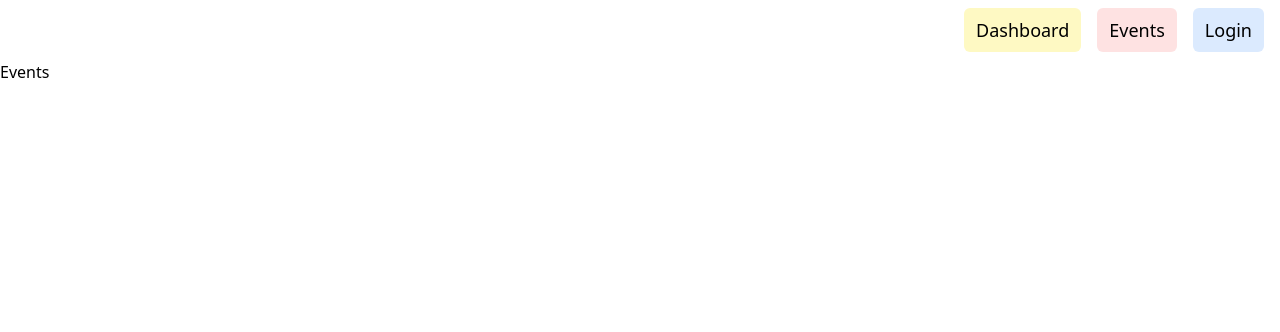
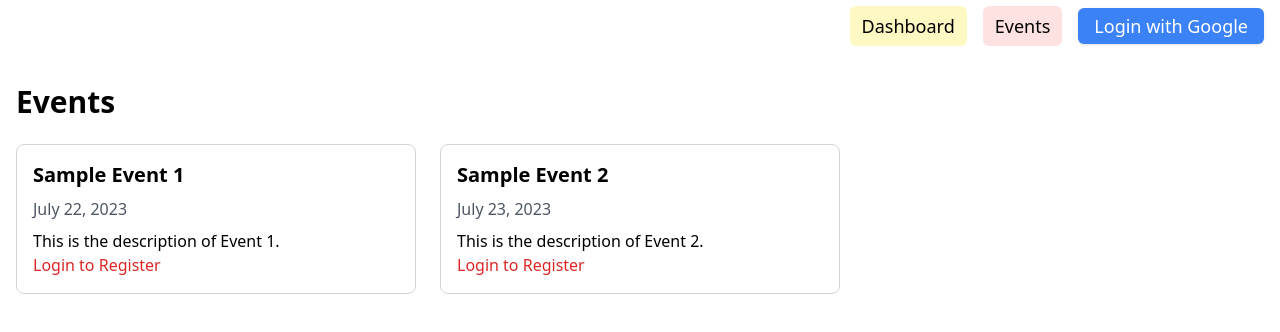
Before and after one commit to abhideepkumar/sigmaevents, a Next.js app: page /events in a window 1280 px wide. Shown: the top 332 px of the page. Built offline with nearby package versions, Linux system fonts and the light colour scheme; no server answers.

Commit message:
added homepage

```diff
--- a/components/login.js
+++ b/components/login.js
@@ -1,37 +1,36 @@
 import { useSession, signIn, signOut } from "next-auth/react";
+import Link from "next/link";
 import React from "react";
+
 const Login = () => {
   const { data: session } = useSession();
-  if (session) {
+
   return (
+    <div className="flex items-center text-lg">
+      {session ? (
         <>
           <button
-          onClick={() =>
-            signOut("google", { callbackUrl: "http://localhost:3000" })
-          }
-          className="px-1 mx-2 bg-blue-500 rounded-md"
+            onClick={() => signOut("google", { callbackUrl: "http://localhost:3000" })}
+            className="px-4 py-2 bg-red-500 rounded-md text-white font-medium shadow hover:bg-red-600"
           >
             Sign out
           </button>
-        <a
-          href="http://localhost:3000/setting"
-          className="px-2 mx-2 bg-yellow-300 rounded-md"
+          <Link
+            href="/setting"
+            className="px-4 py-2 ml-4 bg-yellow-500 rounded-md text-white font-medium shadow hover:bg-yellow-600"
           >
             Settings
-        </a>
+          </Link>
         </>
-    );
-  }
-  return (
-    <>
+      ) : (
         <button
-        onClick={() => {
-          signIn("google", "http://localhost:3000");
-        }}
+          onClick={() => signIn("google", "http://localhost:3000")}
+          className="px-4 py-1 bg-blue-500 rounded-md text-white font-medium shadow hover:bg-blue-600"
         >
-        Login
+          Login with Google
         </button>
-    </>
+      )}
+    </div>
   );
 };
 
--- a/components/navbar.js
+++ b/components/navbar.js
@@ -5,16 +5,28 @@ import Login from "./login";
 const Navbar = () => {
   return (
     <div>
-      <ul className="flex justify-end text-lg nav-font text-right rounded-md p-2">
-        <Link href="/" className="px-3 bg-yellow-100 mx-2 rounded-md py-2">
+      <ul className="flex justify-end text-lg rounded-md p-2 items-center">
+        <li>
+          <Link
+            href="/"
+            className="px-3 bg-yellow-100 mx-2 rounded-md py-2 hover:bg-yellow-200"
+          >
             Dashboard
           </Link>
-        <Link href="/events" className="px-3 bg-red-100 mx-2 rounded-md py-2">
+        </li>
+        <li>
+          <Link
+            href="/events"
+            className="px-3 bg-red-100 mx-2 rounded-md py-2 hover:bg-red-200"
+          >
             Events
           </Link>
-        <div className="px-3 bg-blue-100 mx-2 rounded-md py-2">
+        </li>
+        <li>
+          <div className="mx-2 rounded-md ">
             <Login />
           </div>
+        </li>
       </ul>
     </div>
   );
--- a/pages/events.js
+++ b/pages/events.js
@@ -1,9 +1,47 @@
-import React from 'react'
+import React from "react";
+import { useSession } from "next-auth/react";
+
+const events = [
+  {
+    id: 1,
+    title: "Sample Event 1",
+    description: "This is the description of Event 1.",
+    date: "July 22, 2023",
+  },
+  {
+    id: 2,
+    title: "Sample Event 2",
+    description: "This is the description of Event 2.",
+    date: "July 23, 2023",
+  },
+  // Add more events here...
+];
 
 const Events = () => {
+  const { data: session } = useSession();
+
   return (
-    <div>Events</div>
-  )
-}
+    <main className="container mx-auto py-8 px-4">
+      <h1 className="text-3xl font-bold mb-6">Events</h1>
+      <div className="grid grid-cols-1 sm:grid-cols-2 lg:grid-cols-3 gap-6">
+        {events.map((event) => (
+          <div key={event.id} className="border border-gray-300 rounded-lg p-4 hover:bg-gray-100 transition">
+            <h2 className="text-xl font-semibold mb-2">{event.title}</h2>
+            <p className="text-gray-600">{event.date}</p>
+            <p className="mt-2">{event.description}</p>
+            {session && (
+              <button className="mt-4 bg-blue-500 text-white px-4 py-2 rounded-md hover:bg-blue-600" onClick={()=>alert("You can register soon ;)")}>
+                Register
+              </button>
+            )}
+             {!session && (
+              <div className="text-red-600">Login to Register</div>
+            )}
+          </div>
+        ))}
+      </div>
+    </main>
+  );
+};
 
-export default Events
+export default Events;
--- a/pages/index.js
+++ b/pages/index.js
@@ -1,5 +1,56 @@
+import React from "react";
+import { useSession } from "next-auth/react";
+import Image from "next/image";
+import Link from "next/link";
 export default function Home() {
-  return <main>
-    <div>home</div>
-  </main>;
+  const { data: session } = useSession();
+  return (
+    <main className=" bg-gray-100">
+      <header className="bg-indigo-600 text-white">
+        <div className="container mx-auto py-4 px-6 flex justify-between items-center">
+          <h1 className="text-xl font-bold">Sigma Events</h1>
+        </div>
+      </header>
+      <section className="container mx-auto py-8 px-6">
+        <div className="grid grid-cols-1 md:grid-cols-2 gap-6">
+          <div>
+            <Image
+              src="/home_image.jpg"
+              alt="Welcome Image"
+              width={600}
+              height={400}
+              className="rounded-lg"
+            />
+          </div>
+          <div className="text-center md:text-left">
+            <h2 className="text-3xl font-bold mb-4">
+              Welcome to Sigma Events!
+            </h2>
+            {session ? (
+              <p className="text-gray-800">
+                You are logged in as{" "}
+                <span className="text-red-600">{session.user.email}</span> .
+                View your profile{" "}
+                <Link href="/setting" className="text-red-600">
+                  here
+                </Link>
+              </p>
+            ) : (
+              <p className="text-gray-800">
+                Login to create or view your profile.
+              </p>
+            )}
+          </div>
+        </div>
+      </section>
+      <footer className="bg-indigo-600 text-white py-4">
+        <div className="container mx-auto px-6 text-center">
+          <p>
+            &copy; {new Date().getFullYear()} Your Website Name. All rights
+            reserved.
+          </p>
+        </div>
+      </footer>
+    </main>
+  );
 }
```
Lines whose indentation alone changed are shown as unchanged.
